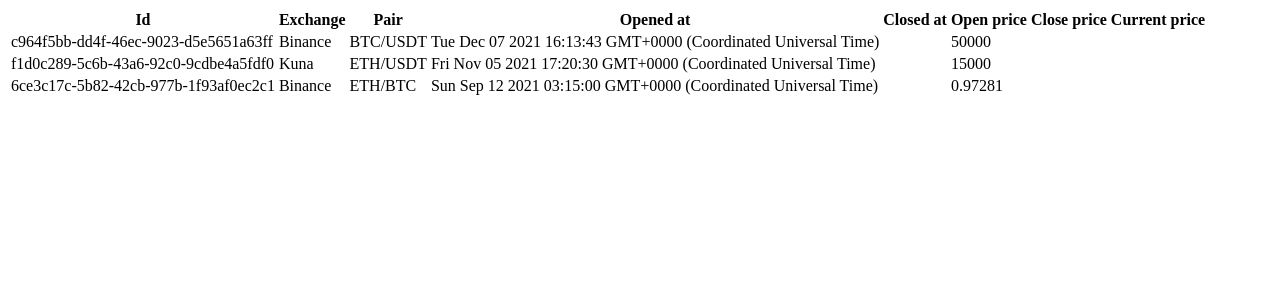
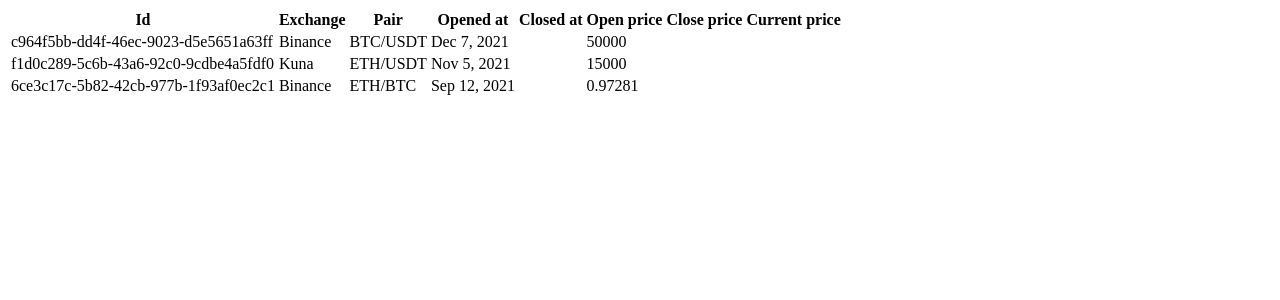
Before and after one commit to anthony-mi/poser, an Angular app: page / in a window 1280 px wide. Shown: the top 300 px of the page. Built offline with nearby package versions, Linux system fonts and the light colour scheme.

Commit message:
Add date pipe to list template

```diff
--- a/src/app/components/positions-list/positions-list/positions-list.component.html
+++ b/src/app/components/positions-list/positions-list/positions-list.component.html
@@ -18,8 +18,8 @@
                     <td>{{position.id}}</td>
                     <td>{{position.exchange.name}}</td>
                     <td>{{position.base.symbol}}/{{position.quote.symbol}}</td>
-                    <td>{{position.openedAt}}</td>
-                    <td>{{position.closedAt}}</td>
+                    <td>{{position.openedAt | date}}</td>
+                    <td>{{position.closedAt | date}}</td>
                     <td>{{position.openPrice}}</td>
                     <td>{{position.closePrice}}</td>
                     <td>{{position.currentPrice}}</td>
```
